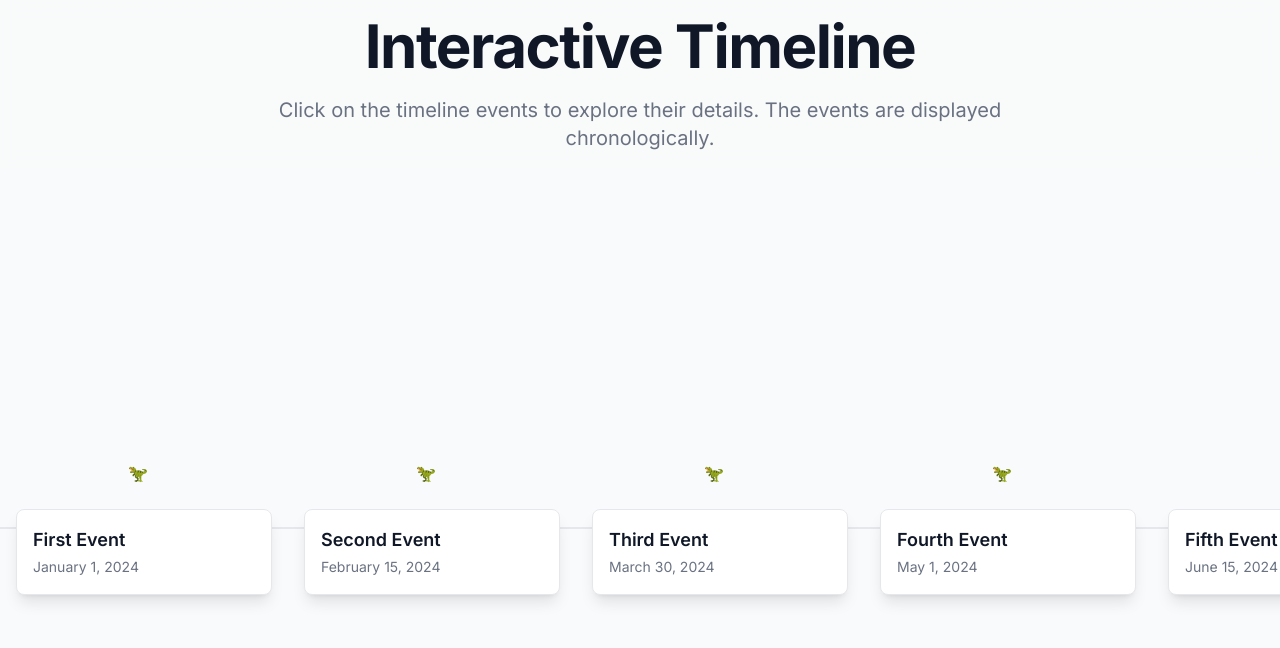
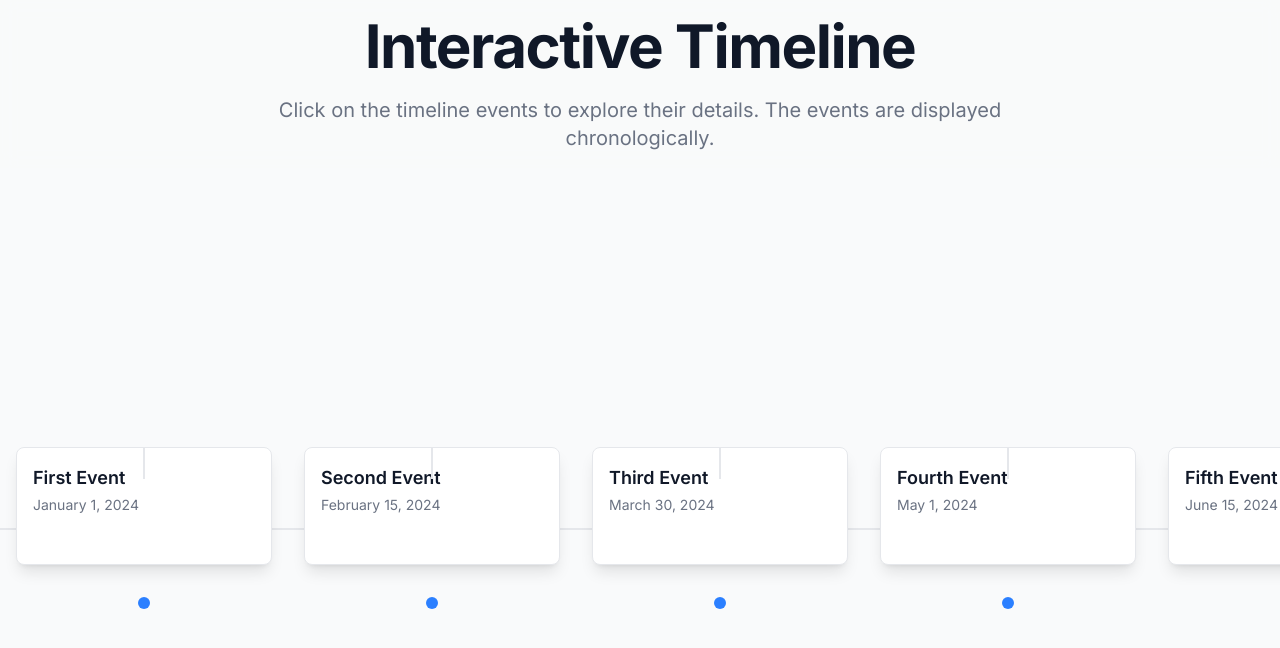
Before and after one commit to grindos/interactive-timeline, a Next.js app: page / in a window 1280 px wide. Shown: the top 648 px of the page. Built offline with nearby package versions, Linux system fonts and the light colour scheme.

Commit message:
Update the view

```diff
--- a/src/components/Timeline.tsx
+++ b/src/components/Timeline.tsx
@@ -2,8 +2,9 @@
 
 import type { FC } from 'react';
 import { useState } from 'react';
-import { motion } from 'framer-motion';
 import dayjs from 'dayjs';
+import TimelineCircle from './TimelineCircle';
+import TimelineEventCard from './TimelineEventCard';
 
 interface TimelineEvent {
   id: string;
@@ -17,68 +18,42 @@ interface TimelineProps {
   events: TimelineEvent[];
 }
 
-const DinosaurIcon: FC<{ className?: string }> = ({ className }) => (
-  <span className={className}>🦖</span>
-);
-
 const Timeline: FC<TimelineProps> = ({ events }) => {
-  const [selectedEvent, setSelectedEvent] = useState<TimelineEvent | null>(null);
+  const [hoveredEvent, setHoveredEvent] = useState<TimelineEvent | null>(null);
 
   const sortedEvents = [...events].sort((a, b) =>
     dayjs(a.date).valueOf() - dayjs(b.date).valueOf()
   );
 
-  const handleEventClick = (event: TimelineEvent): void => {
-    setSelectedEvent(event.id === selectedEvent?.id ? null : event);
-  };
-
   return (
     <div className="relative w-screen h-screen">
-      {/* Timeline line */}
-      <div className="absolute top-1/2 left-0 right-0 transform -translate-y-px h-0.5 bg-gray-200" />
+      {/* Timeline container */}
+      <div className="absolute top-1/2 left-0 right-0 transform -translate-y-1/2">
+        <div className="relative">
+          {/* Main timeline line */}
+          <div className="absolute top-1/2 left-0 right-0 h-0.5 bg-gray-200" />
 
-      <div className="relative overflow-x-auto h-full">
-        <div className="flex space-x-8 min-w-max px-4 h-full items-center">
-          {sortedEvents.map((event, index) => (
-            <motion.div
-              key={event.id}
-              initial={{ opacity: 0, x: 20 }}
-              animate={{ opacity: 1, x: 0 }}
-              transition={{ delay: index * 0.1 }}
-              className="flex flex-col items-center"
-            >
-              <div className="z-20 mb-4">
-                <div
-                  className={`w-8 h-8 text-blue-500 cursor-pointer
-                    ${selectedEvent?.id === event.id ? 'scale-150' : 'hover:scale-125'}
-                    transition-transform duration-200`}
-                  onClick={() => handleEventClick(event)}
-                >
-                  <DinosaurIcon className="w-full h-full" />
+          {/* Events and dots container */}
+          <div className="relative overflow-x-auto [&::-webkit-scrollbar]:hidden [-ms-overflow-style:none] [scrollbar-width:none]">
+            <div className="flex space-x-8 min-w-max px-4">
+              {sortedEvents.map((event, index) => (
+                <div key={event.id} className="relative flex flex-col items-center">
+                  <TimelineEventCard
+                    event={event}
+                    index={index}
+                    isHovered={hoveredEvent?.id === event.id}
+                    onMouseEnter={() => setHoveredEvent(event)}
+                    onMouseLeave={() => setHoveredEvent(null)}
+                  />
+
+                  {/* Vertical connecting line */}
+                  <div className="absolute top-0 left-1/2 w-0.5 h-8 bg-gray-200 transform -translate-x-1/2" />
+
+                  <TimelineCircle index={index} />
                 </div>
-              </div>
-              <motion.div
-                className={`bg-white p-4 rounded-lg shadow-lg border border-gray-200 w-64
-                  ${selectedEvent?.id === event.id ? 'ring-2 ring-blue-500' : ''}`}
-                whileHover={{ scale: 1.02 }}
-                transition={{ type: 'spring', stiffness: 300 }}
-              >
-                <h3 className="text-lg font-semibold text-gray-900">{event.title}</h3>
-                <time className="text-sm text-gray-500">
-                  {dayjs(event.date).format('MMMM D, YYYY')}
-                </time>
-                {selectedEvent?.id === event.id && (
-                  <motion.p
-                    initial={{ opacity: 0, height: 0 }}
-                    animate={{ opacity: 1, height: 'auto' }}
-                    className="mt-2 text-gray-600"
-                  >
-                    {event.description}
-                  </motion.p>
-                )}
-              </motion.div>
-            </motion.div>
-          ))}
+              ))}
+            </div>
+          </div>
         </div>
       </div>
     </div>
--- /dev/null
+++ b/src/components/TimelineCircle.tsx
@@ -0,0 +1,21 @@
+'use client';
+
+import type { FC } from 'react';
+import { motion } from 'framer-motion';
+
+interface TimelineCircleProps {
+  index: number;
+}
+
+const TimelineCircle: FC<TimelineCircleProps> = ({ index }) => {
+  return (
+    <motion.div
+      initial={{ opacity: 0, scale: 0 }}
+      animate={{ opacity: 1, scale: 1 }}
+      transition={{ delay: index * 0.1 }}
+      className="relative z-10 w-3 h-3 rounded-full bg-blue-500"
+    />
+  );
+};
+
+export default TimelineCircle;
--- /dev/null
+++ b/src/components/TimelineEventCard.tsx
@@ -0,0 +1,68 @@
+'use client';
+
+import type { FC } from 'react';
+import { motion, AnimatePresence } from 'framer-motion';
+import dayjs from 'dayjs';
+
+interface TimelineEvent {
+  id: string;
+  title: string;
+  description: string;
+  date: string;
+  category?: string;
+}
+
+interface TimelineEventCardProps {
+  event: TimelineEvent;
+  index: number;
+  isHovered: boolean;
+  onMouseEnter: () => void;
+  onMouseLeave: () => void;
+}
+
+const TimelineEventCard: FC<TimelineEventCardProps> = ({
+  event,
+  index,
+  isHovered,
+  onMouseEnter,
+  onMouseLeave,
+}) => {
+  return (
+    <motion.div
+      initial={{ opacity: 0, y: -20 }}
+      animate={{ opacity: 1, y: 0 }}
+      transition={{ delay: index * 0.1 }}
+      className="relative mb-8"
+      onMouseEnter={onMouseEnter}
+      onMouseLeave={onMouseLeave}
+    >
+      <motion.div
+        className={`bg-white p-4 rounded-lg shadow-lg border border-gray-200 w-64
+          ${isHovered ? 'ring-2 ring-blue-500' : ''}`}
+        whileHover={{ scale: 1.02 }}
+        transition={{ type: 'spring', stiffness: 300 }}
+      >
+        <h3 className="text-lg font-semibold text-gray-900">{event.title}</h3>
+        <time className="text-sm text-gray-500">
+          {dayjs(event.date).format('MMMM D, YYYY')}
+        </time>
+        <div className="mt-2 h-[1.5rem]">
+          <AnimatePresence>
+            {isHovered && (
+              <motion.p
+                initial={{ opacity: 0, height: 0 }}
+                animate={{ opacity: 1, height: 'auto' }}
+                exit={{ opacity: 0, height: 0 }}
+                className="text-gray-600"
+              >
+                {event.description}
+              </motion.p>
+            )}
+          </AnimatePresence>
+        </div>
+      </motion.div>
+    </motion.div>
+  );
+};
+
+export default TimelineEventCard;
```
